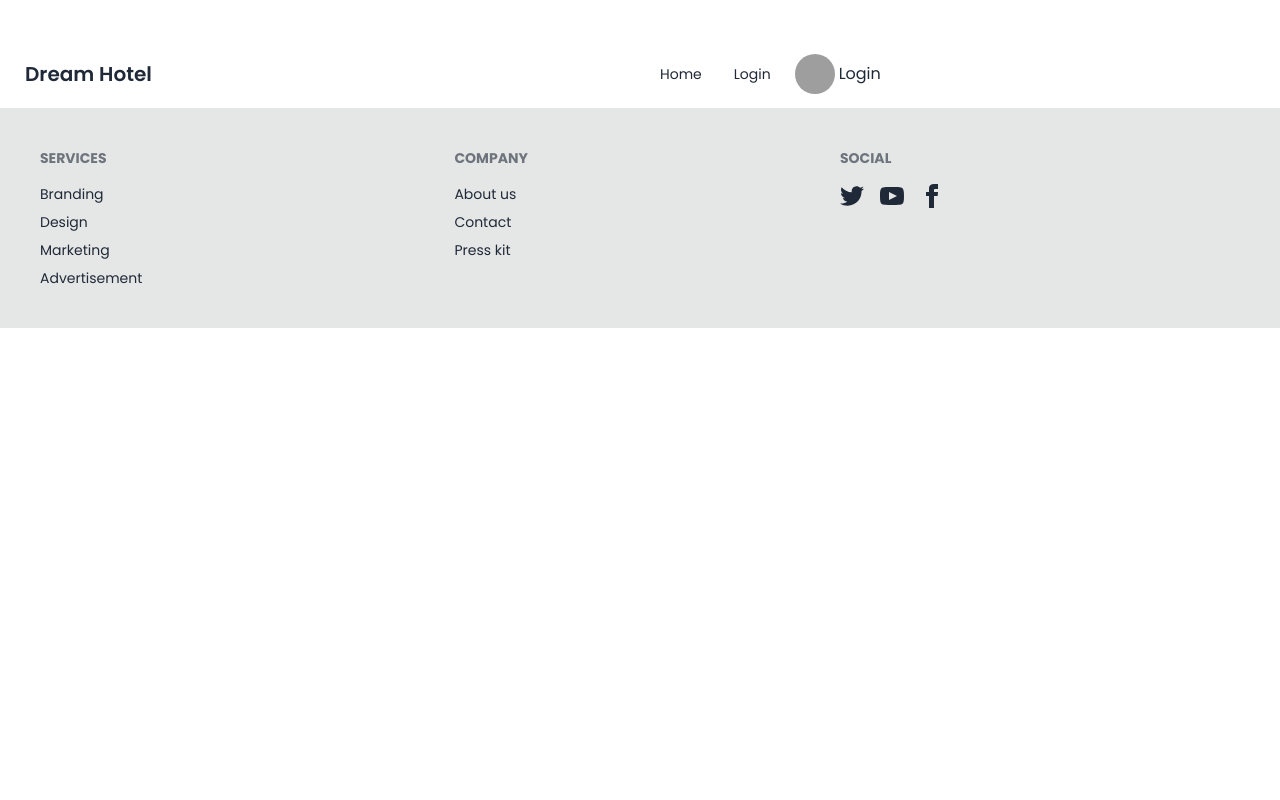
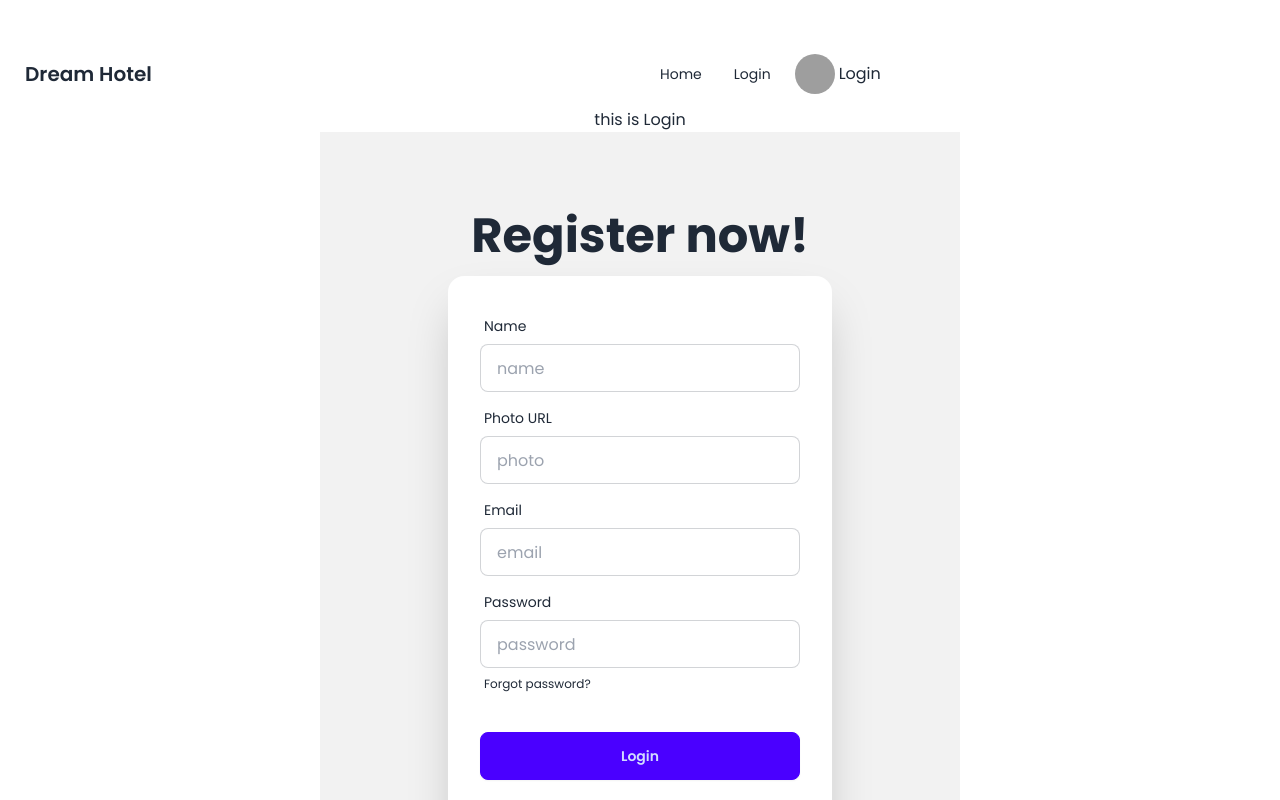
Before and after one commit to tultul4d/hospitality-auth-public, a React (Vite) app: page /register in a window 1280 px wide. Shown: the top 800 px of the page. Built offline with nearby package versions, Linux system fonts and the light colour scheme; grey boxes are pictures that could not be loaded.

Commit message:
added login and register pages

```diff
--- a/src/pages/Login/Login.jsx
+++ b/src/pages/Login/Login.jsx
@@ -1,9 +1,49 @@
+import { Link } from "react-router-dom";
 
 
 const Login = () => {
+    const handleLogin = e =>{
+        console.log(e.currentTarget);
+        e.preventDefault();
+        const form = new FormData(e.currentTarget);
+        console.log(form.get('password'));
+
+    }
     return (
         <div>
-            <h2>this is Login</h2>
+            <h2 className="text-center">this is Login</h2>
+            <div className="hero min-h-screen lg:w-1/2 md:w-3/4 bg-base-200 mx-auto">
+  <div className="hero-content flex-col">
+    <div className="text-center lg:text-left">
+      <h1 className="text-5xl font-bold">Login now!</h1>
+
+    </div>
+    <div className="card shrink-0 w-full max-w-sm shadow-2xl bg-base-100">
+      <form onSubmit={handleLogin} className="card-body">
+        <div className="form-control">
+          <label className="label">
+            <span className="label-text">Email</span>
+          </label>
+          <input type="email" name="email" required placeholder="email" className="input input-bordered"  />
+        </div>
+        <div className="form-control">
+          <label className="label">
+            <span className="label-text">Password</span>
+          </label>
+          <input type="password" name="password" placeholder="password" className="input input-bordered" required />
+          <label className="label">
+            <a href="#" className="label-text-alt link link-hover">Forgot password?</a>
+          </label>
+        </div>
+        <div className="form-control mt-6">
+          <button className="btn btn-primary">Login</button>
+
+        </div>
+      </form>
+      <p className="text-center mt-4">Do not have an account<Link to="/register">Register</Link></p>
+    </div>
+  </div>
+</div>
         </div>
     );
 };
--- a/src/pages/Register/Register.jsx
+++ b/src/pages/Register/Register.jsx
@@ -1,10 +1,63 @@
+import { Link } from "react-router-dom";
 
 
 const Register = () => {
+    const handleRegister = e =>{
+        console.log(e.currentTarget);
+        e.preventDefault();
+        const form = new FormData(e.currentTarget);
+        console.log(form.get('password'));
+    }
+
     return (
         <div>
+        <h2 className="text-center">this is Login</h2>
+        <div className="hero min-h-screen lg:w-1/2 md:w-3/4 bg-base-200 mx-auto">
+<div className="hero-content flex-col">
+<div className="text-center lg:text-left">
+  <h1 className="text-5xl font-bold">Register now!</h1>
 
-        </div>
+</div>
+<div className="card shrink-0 w-full max-w-sm shadow-2xl bg-base-100">
+  <form onSubmit={handleRegister} className="card-body">
+  <div className="form-control">
+      <label className="label">
+        <span className="label-text">Name</span>
+      </label>
+      <input type="name" name="name" required placeholder="name" className="input input-bordered"  />
+    </div>
+    <div className="form-control">
+      <label className="label">
+        <span className="label-text">Photo URL</span>
+      </label>
+      <input type="photo" name="photo" required placeholder="photo" className="input input-bordered"  />
+    </div>
+    <div className="form-control">
+      <label className="label">
+        <span className="label-text">Email</span>
+      </label>
+      <input type="email" name="email" required placeholder="email" className="input input-bordered"  />
+    </div>
+
+    <div className="form-control">
+      <label className="label">
+        <span className="label-text">Password</span>
+      </label>
+      <input type="password" name="password" placeholder="password" className="input input-bordered" required />
+      <label className="label">
+        <a href="#" className="label-text-alt link link-hover">Forgot password?</a>
+      </label>
+    </div>
+    <div className="form-control mt-6">
+      <button className="btn btn-primary">Login</button>
+
+    </div>
+  </form>
+  <p className="text-center mt-4">Already have an account? <Link to="/login">Login</Link></p>
+</div>
+</div>
+</div>
+    </div>
     );
 };
 
```
